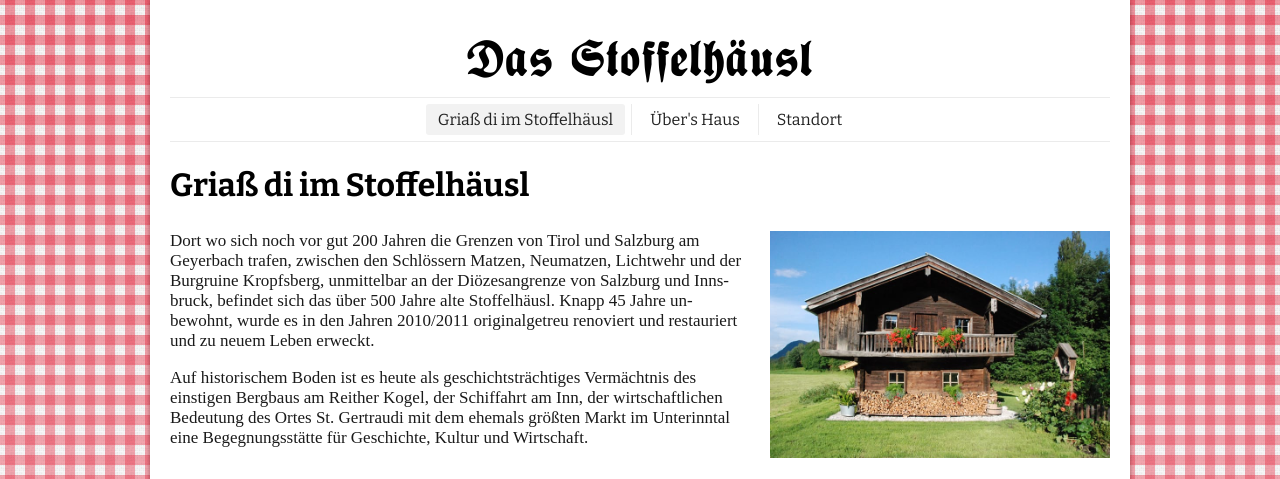
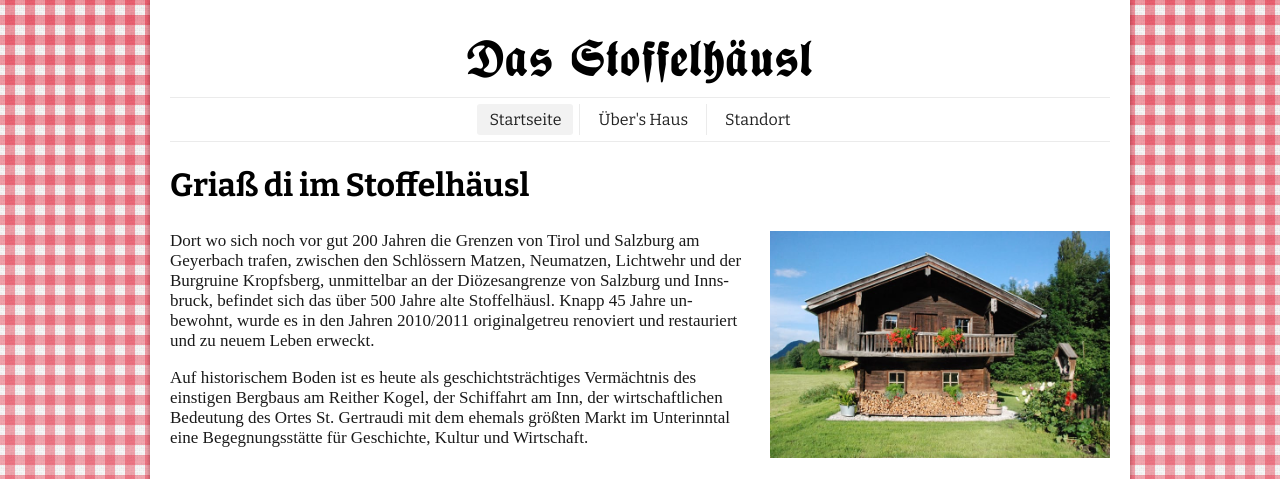
Before and after one commit to stoffelhaeusl/stoffelhaeusl.github.io, a Jekyll site: the page built from index.md, in a window 1280 px wide, cut to the strip 0-479 px from the top of the page. Built offline with Jekyll 4.4.1, drawn with Linux system fonts in a browser that asks for light colours; some web fonts are replaced.

Commit message:
Add short title for home page.

```diff
--- a/_includes/header.html
+++ b/_includes/header.html
@@ -13,11 +13,15 @@
       <ul id="menu-hauptmenu" class="sf-menu sf-js-enabled">
         {% for path in page_paths %}
           {% assign nav_page = site.pages | where: "path", path | first %}
-          {% if nav_page.title %}
+          {% assign title = nav_page.title %}
+          {% if nav_page.menu_title %}
+          {% assign title = nav_page.menu_title %}
+          {% endif %}
+          {% if title %}
             {% assign actual = page.url | relative_url | downcase | split: '/' %}
             {% assign current = nav_page.url | relative_url | downcase | split: '/' %}
             <li{% if current[1] == actual[1] %} class='current'{% endif %}>
-              <a class="page-link" href="{{ nav_page.url | relative_url }}">{{ nav_page.title | escape }}</a>
+              <a class="page-link" href="{{ nav_page.url | relative_url }}">{{ title | escape }}</a>
             </li>
           {% endif %}
         {% endfor %}
--- a/index.md
+++ b/index.md
@@ -1,6 +1,7 @@
 ---
 layout: page
 title: Griaß di im Stoffelhäusl
+menu_title: Startseite
 ---
 <img class="alignright" src="{{ site.baseurl }}/img/startseite.jpg" alt="" width="320">
 
```
